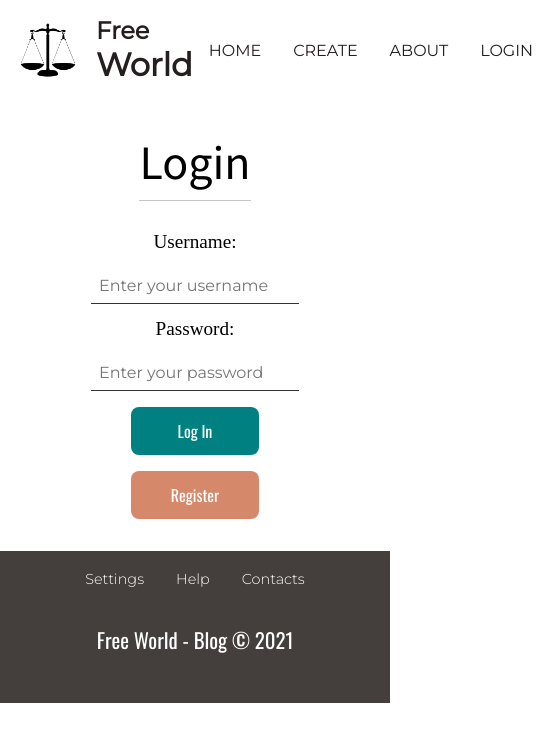
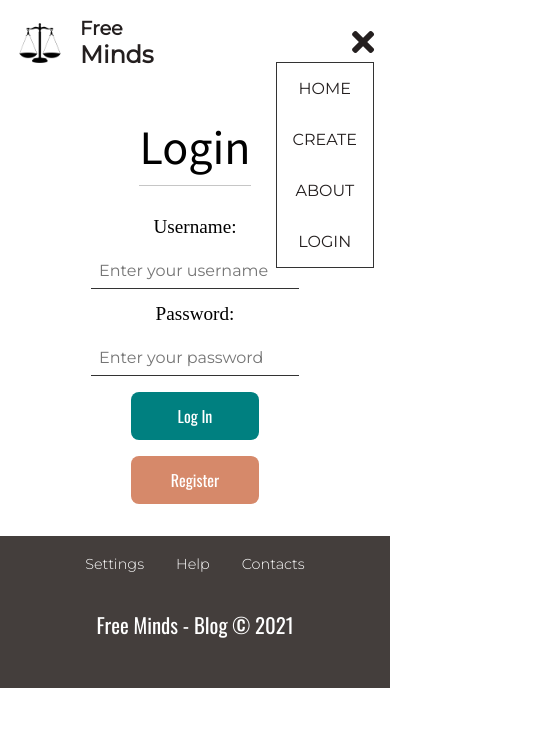
Before and after one commit to krisjanis-a/blog_app_react, a React (Create React App) app: page /login in a window 390 px wide. Shown: the top 742 px of the page, 549 px wide, since content can reach past the window. Built offline with nearby package versions, Linux system fonts and the light colour scheme; no server answers; a web font is replaced by a local one.

Commit message:
navbar, header mobile/responsive design

```diff
--- a/public/index.html
+++ b/public/index.html
@@ -28,7 +28,7 @@
         box-sizing: border-box;
       }
     </style>
-    <title>Free World</title>
+    <title>Free Minds - Blog</title>
   </head>
   <body>
     <noscript>You need to enable JavaScript to run this app.</noscript>
--- a/src/components/Footer/Footer.jsx
+++ b/src/components/Footer/Footer.jsx
@@ -16,7 +16,7 @@ const Footer = () => {
         </Link>
       </ul>
 
-      <h3 className="footer_credits_title">Free World - Blog © 2021</h3>
+      <h3 className="footer_credits_title">Free Minds - Blog © 2021</h3>
     </div>
   );
 };
--- a/src/components/Header/Header.css
+++ b/src/components/Header/Header.css
@@ -32,5 +32,32 @@
   width: 100%;
   height: 20rem;
   object-fit: cover;
-  object-position: top;
+  object-position: center 25%;
 }
+
+@media screen and (max-width: 750px) {
+  .header_titles h3 {
+    font-size: 1.5rem;
+  }
+
+  .header_titles h2 {
+    font-size: 3rem;
+    white-space: nowrap;
+  }
+  .header_image {
+    height: 15rem;
+  }
+}
+
+@media screen and (max-width: 400px) {
+  .header_titles h3 {
+    font-size: 1.2rem;
+  }
+
+  .header_titles h2 {
+    font-size: 2rem;
+  }
+  .header_image {
+    height: 10rem;
+  }
+}
--- a/src/components/Header/Header.jsx
+++ b/src/components/Header/Header.jsx
@@ -6,19 +6,13 @@ const Header = () => {
     <div className="header">
       <div className="header_titles">
         <h3>A Blog about</h3>
-        <h2>Life | Ideas | Freedom</h2>
-        {/* <h3>
-          {"{"} the site is not functional (yet) {"}"}
-        </h3>
-        <h3>
-          {"{"} only front end navigation {"}"}
-        </h3> */}
+        <h2>Life &amp; Ideas</h2>
       </div>
       <img
         className="header_image"
         // src={image1}
-        src="https://images.unsplash.com/photo-1426170042593-200f250dfdaf?ixid=MnwxMjA3fDB8MHxwaG90by1wYWdlfHx8fGVufDB8fHx8&ixlib=rb-1.2.1&auto=format&fit=crop&w=889&q=80"
-        alt="Big tree"
+        src="https://images.unsplash.com/photo-1619450535979-6939a4690888?ixid=MnwxMjA3fDB8MHxwaG90by1wYWdlfHx8fGVufDB8fHx8&ixlib=rb-1.2.1&auto=format&fit=crop&w=1332&q=80"
+        alt="Embers and fire"
       />
     </div>
   );
--- /dev/null
+++ b/src/components/NavList/NavList.css
@@ -0,0 +1,32 @@
+.mobile_navlist {
+  position: relative;
+}
+.mobile_navbar_list {
+  display: flex;
+  flex-direction: column;
+  justify-content: space-between;
+  align-items: center;
+
+  list-style-type: none;
+  color: var(--main-font-color);
+  font-size: 1rem;
+  position: absolute;
+  right: 0;
+  background-color: white;
+  border: #333 1px solid;
+  transition: 0.25s ease-in;
+}
+
+.mobile_navbar_list_item {
+  padding: 1rem 1rem;
+}
+
+.mobile_navbar_list_item {
+  text-decoration: none;
+  color: var(--main-font-color);
+}
+
+.mobile_navbar_list_item:hover {
+  text-decoration: none;
+  color: var(--orange-medium);
+}
--- /dev/null
+++ b/src/components/NavList/NavList.jsx
@@ -0,0 +1,42 @@
+import "./NavList.css";
+import { Link } from "react-router-dom";
+import React, { useContext } from "react";
+import { Context } from "../../context/Context";
+
+const NavList = () => {
+  const { user, dispatch } = useContext(Context);
+  const handleLogout = () => {
+    dispatch({ type: "LOGOUT" });
+  };
+
+  return (
+    <div className="mobile_navlist">
+      <ul className="mobile_navbar_list">
+        <Link exact="true" to="/" className="mobile_navbar_list_item">
+          <li>HOME</li>
+        </Link>
+        <Link to="/write" className="mobile_navbar_list_item">
+          <li>CREATE</li>
+        </Link>
+        <Link to="/about" className="mobile_navbar_list_item">
+          <li>ABOUT</li>
+        </Link>
+        {user ? (
+          <Link
+            to="/login"
+            onClick={handleLogout}
+            className="mobile_navbar_list_item"
+          >
+            <li>LOGOUT</li>
+          </Link>
+        ) : (
+          <Link to="/login" className="mobile_navbar_list_item">
+            <li>LOGIN</li>
+          </Link>
+        )}
+      </ul>
+    </div>
+  );
+};
+
+export default NavList;
--- a/src/components/Navbar/Navbar.css
+++ b/src/components/Navbar/Navbar.css
@@ -62,39 +62,6 @@
   color: var(--orange-medium);
 }
 
-.navbar_search {
-  display: flex;
-  justify-content: center;
-  align-items: center;
-}
-
-.searchbar {
-  font-family: "Montserrat", sans-serif;
-  border-radius: 0.5rem;
-  border-width: 0.1rem;
-  outline: none;
-  padding: 0.5rem;
-}
-
-.search_button {
-  margin-left: 0.25rem;
-  display: flex;
-  justify-content: center;
-  align-items: center;
-
-  border: none;
-  background: none;
-  cursor: pointer;
-}
-
-.search_button:hover .search_button_logo {
-  color: var(--orange-bright);
-}
-
-.search_button_logo {
-  color: rgb(68, 68, 68);
-}
-
 .navbar_user_container {
   width: 3rem;
   height: 3rem;
@@ -125,3 +92,32 @@
   padding: 0.5rem;
   border: 1px solid #555;
 }
+
+.toggle_navlist {
+  display: none;
+}
+
+@media screen and (max-width: 700px) {
+  .navbar_list {
+    display: none;
+  }
+
+  .toggle_navlist {
+    display: block;
+    font-size: 2rem;
+    cursor: pointer;
+  }
+
+  .navbar_logo {
+    height: 3rem;
+    padding-right: 1rem;
+    object-fit: scale-down;
+  }
+
+  .navbar_blog_title h1 {
+    font-size: 1.5rem;
+  }
+  .navbar_blog_title h2 {
+    font-size: 1.2rem;
+  }
+}
--- a/src/components/Navbar/Navbar.jsx
+++ b/src/components/Navbar/Navbar.jsx
@@ -1,9 +1,10 @@
 import "./Navbar.css";
 import logo from "../../assets/scales-logo.png";
 import { Link } from "react-router-dom";
-import React, { useContext } from "react";
+import React, { useContext, useEffect, useState } from "react";
 import { Context } from "../../context/Context";
 import noUserImage from "../../assets/no-user.png";
+import NavList from "../NavList/NavList";
 
 const Navbar = () => {
   const { user, dispatch } = useContext(Context);
@@ -15,6 +16,23 @@ const Navbar = () => {
   //   console.log(user.profilePicture);
   // }
 
+  const [showNavMenu, setShowNavMenu] = useState(false);
+
+  useEffect(() => {
+    if (!showNavMenu) {
+      window.addEventListener("click", toggleNavMenu);
+      window.addEventListener("resize", toggleNavMenu);
+      return () => {
+        window.removeEventListener("click", toggleNavMenu);
+        window.removeEventListener("resize", toggleNavMenu);
+      };
+    }
+  }, [showNavMenu]);
+
+  const toggleNavMenu = () => {
+    setShowNavMenu(!showNavMenu);
+  };
+
   const handleLogout = () => {
     dispatch({ type: "LOGOUT" });
   };
@@ -24,10 +42,26 @@ const Navbar = () => {
         <img className="navbar_logo" src={logo} alt="Blog Website Logo" />
         <div className="navbar_blog_title">
           <h2>Free</h2>
-          <h1>World</h1>
+          <h1>Minds</h1>
         </div>
       </div>
       <div className="navbar_menu">
+        <div className="toggle_navlist">
+          {showNavMenu ? (
+            <i
+              className="toggle_navlist_button fas fa-bars"
+              onClick={toggleNavMenu}
+            ></i>
+          ) : (
+            <>
+              <i
+                className="toggle_navlist_button fas fa-times"
+                onClick={toggleNavMenu}
+              ></i>
+              <NavList />
+            </>
+          )}
+        </div>
         <ul className="navbar_list">
           <li className="navbar_list_item">
             <Link exact="true" to="/">
@@ -50,16 +84,6 @@ const Navbar = () => {
             )}
           </li>
         </ul>
-        {/* <div className="navbar_search">
-          <input
-            className="searchbar"
-            name="searchbar"
-            placeholder="Search"
-          ></input>
-          <button className="search_button">
-            <i className="search_button_logo fas fa-search"></i>
-          </button>
-        </div> */}
         {user ? (
           <div className="navbar_user_container">
             <Link to="/settings">
--- a/src/components/Posts/Posts.css
+++ b/src/components/Posts/Posts.css
@@ -4,4 +4,5 @@
   flex-wrap: wrap;
   justify-content: center;
   margin: 1.2rem 0.5rem;
+  padding-top: 2rem;
 }
--- a/src/components/Sidebar/Sidebar.jsx
+++ b/src/components/Sidebar/Sidebar.jsx
@@ -26,7 +26,7 @@ const Sidebar = () => {
         <p>
           The aim of this blog is to share ideas and stories about life,
           philosophy, freedom and other topics that promote intelectual growth
-          and progress of humanity.
+          and progress.
         </p>
       </div>
       <div className="sidebar_item">
```
